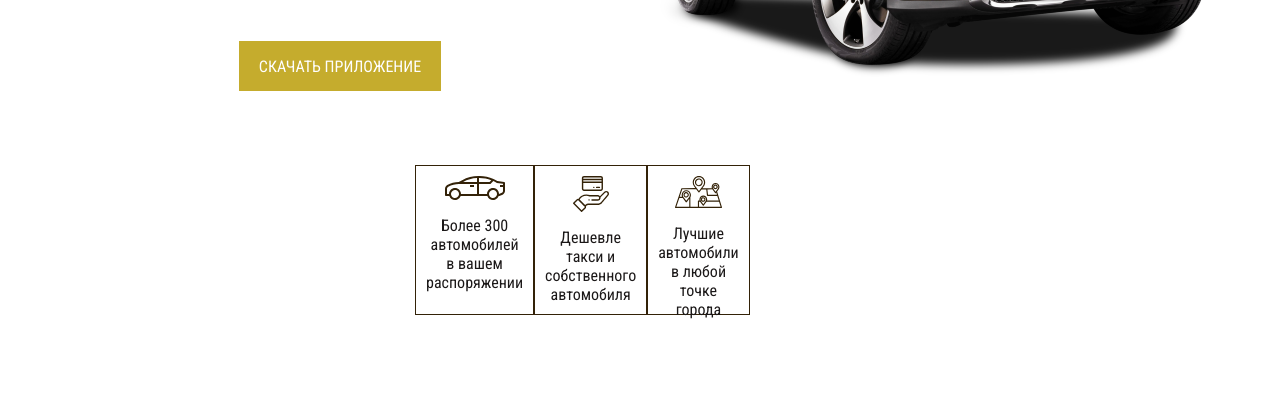
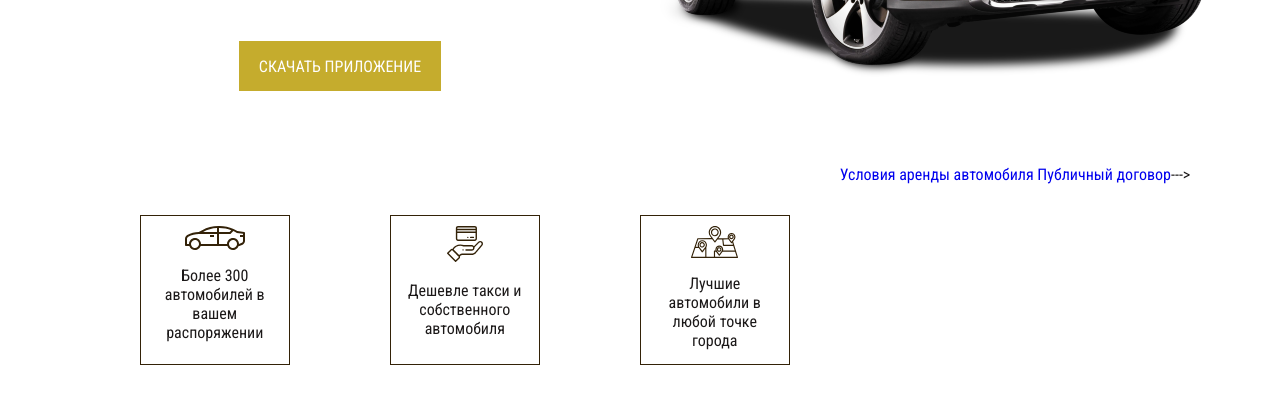
Before and after one commit to Tatiana-hryhorenko/Lux, a plain HTML site: page index.html in a window 1280 px wide. Shown: the part 393-796 px from the top of the page. Drawn offline with Linux system fonts and the light colour scheme.

Commit message:
--- Auto-Git Commit ---

```diff
--- a/index.html
+++ b/index.html
@@ -82,7 +82,7 @@
                     </p>
                 </div>
 
-                <!--<div class="top__links">
+                <div class="top__links">
                     <a class="top__link" href="#">Условия аренды автомобиля</a>
                     <a class="top__link" href="#">Публичный договор</a>
                 </div>--->
--- a/main.css
+++ b/main.css
@@ -122,9 +122,8 @@ body {
 }
 
 .top__items {
-    width: 50%;
     display: flex;
-    justify-content: space-around;
+    justify-content: space-between;
     bottom: 50px;
 }
 
@@ -136,8 +135,9 @@ body {
     display: flex;
     flex-direction: column;
     align-items: center;
-    justify-content: space-around;
+    justify-content: space-between;
     text-align: center;
+    margin: 50px;
 }
 
 
```
